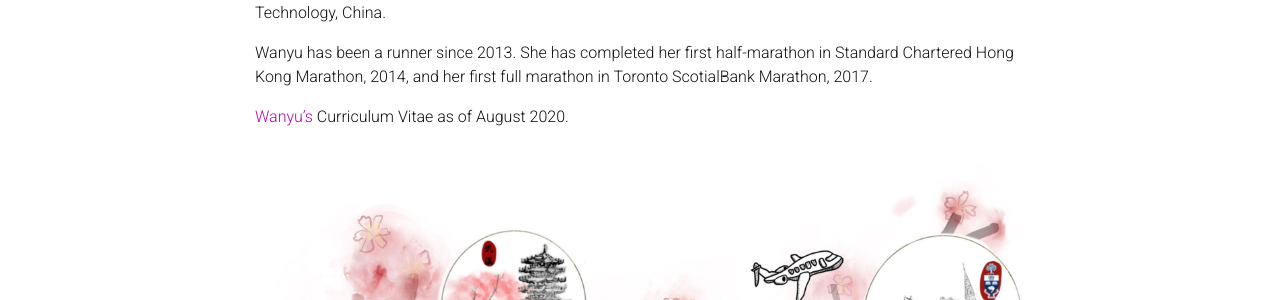
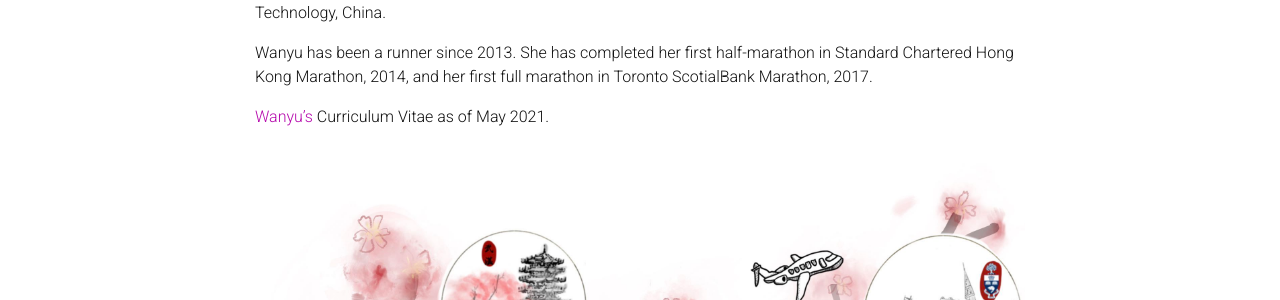
Before and after one commit to wanyu-lin/wanyu-lin.github.io, a Jekyll site: the page built from _pages/biography.md, in a window 1280 px wide and 1033 px high. Shown: the part 439-739 px from the top of the window. Built offline with Jekyll 4.4.1, drawn with Linux system fonts in a browser that asks for light colours; nearby versions of some CDN libraries; a style sheet for code colours, icons or effects is not loaded.

Commit message:
Update biography.md

```diff
--- a/_pages/biography.md
+++ b/_pages/biography.md
@@ -15,7 +15,7 @@
 
 <p>Wanyu has been a runner since 2013. She has completed her first half-marathon in Standard Chartered Hong Kong Marathon, 2014, and her first full marathon in Toronto ScotialBank Marathon, 2017. </p>
 
-<a href="../assets/publications/cv.pdf">Wanyu’s </a>Curriculum Vitae as of August 2020.
+<a href="../assets/publications/cv.pdf">Wanyu’s </a>Curriculum Vitae as of May 2021.
 </div>
 
 
```
